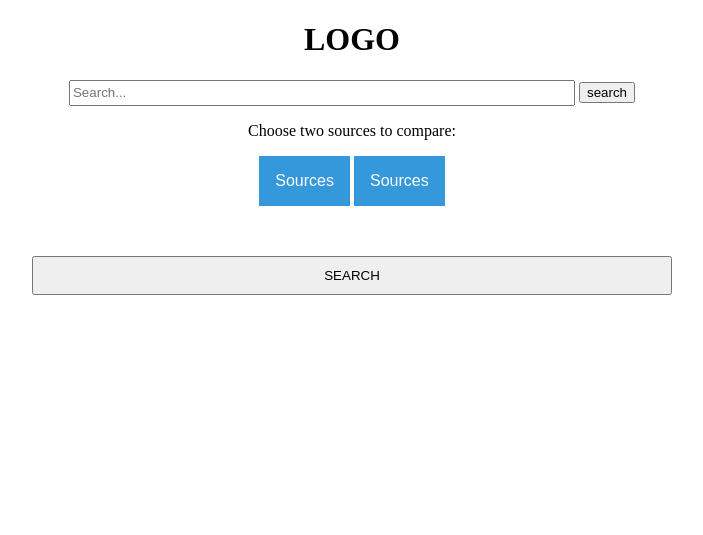
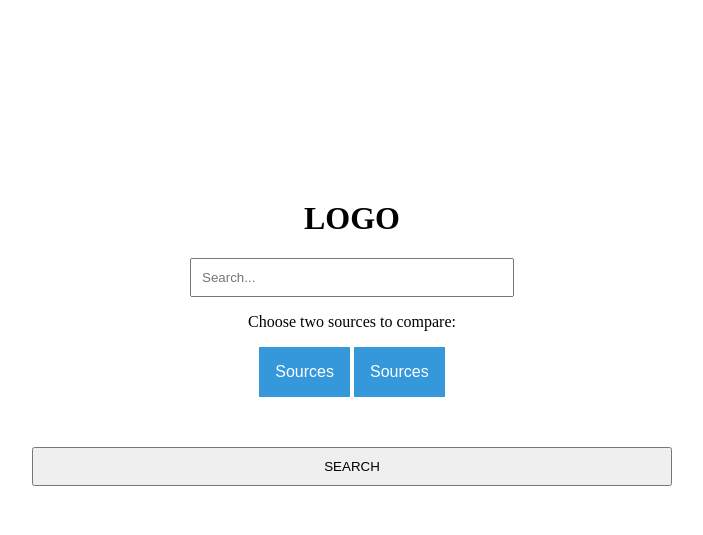
Before and after one commit to savionsample/CSSIFinalProject, a Python web app: template templates/home.html in a window 1280 px wide. Shown: the top 535 px of the page, without its empty margins (288-991 px from the left). Run offline with Jinja, Linux system fonts and the light colour scheme; the template is opened without the code that fills it, so the values that code supplies are empty.

Commit message:
minor updates

```diff
--- a/CSS/home.css
+++ b/CSS/home.css
@@ -11,43 +11,12 @@ body, html {
   overflow: hidden;
 }
 
-body {
-  height: 100%;
-  margin-bottom: 0;
+input {
+  padding: 10px;
+  width: 300px;
 }
 
-/* input {
-  margin: auto;
-  padding: 6px;
-  font-size: 16px;
-} */
-
-
-
-
-input[type="text"] {
-    width: 400px;
-    height: 20px;
-    padding-right: 100px;
-    /* border: none; */
-}
-
-input[type="submit"] {
-    margin-left: -50px;
-    height: 25px;
-    width: 50px;
-    background: blue;
-    color: white;
-    border: 0;
-}
-
-.content {
-  display: flex;
-  flex-direction: row;
-  height: 100%;
-}
-
-#q{
+#q {
   align-self: center;
   margin: 50px;
   padding: 15px;
@@ -57,7 +26,7 @@ input[type="submit"] {
 
 }
 
-#search{
+#search {
   align-self: center;
   margin: 50px;
   padding: 10px;
@@ -65,6 +34,7 @@ input[type="submit"] {
   width: 50%;
   overflow: hidden;
 }
+
 .dropbtn {
     background-color: #3498DB;
     color: white;
@@ -100,9 +70,13 @@ input[type="submit"] {
     display: block;
 }
 
-.dropdown a:hover {background-color: #ddd;}
+.dropdown a:hover {
+  background-color: #ddd;
+}
 
-.show {display: block;}
+.show {
+  display: block;
+}
 
 #myDropdown1{
   float: left;
@@ -112,3 +86,7 @@ input[type="submit"] {
 #myDropdown2{
   float: right;
 }
+
+.content {
+  margin-top: 200px;
+}
--- a/templates/home.html
+++ b/templates/home.html
@@ -2,31 +2,20 @@
 <html>
 <title>Home</title>
 
-
-
 <head>
   <link href="../CSS/home.css" rel="stylesheet">
-
-
 </head>
 
 <body>
-
-
-  <div class="navbar">
+  <div class="content">
 
     <center>
       <h1 class="icon">LOGO</h1>
       <form action="/results" method="post">
         <input name="search_term" type="text" placeholder="Search...">
-        <button>search</button>
-      </form>
 
         <center>
-
-
           <p>Choose two sources to compare:</p>
-
           <div class="dropdown">
           <button onclick="myFunction()" class="dropbtn">Sources</button>
             <div id="myDropdown1" class="dropdown-content">
@@ -43,17 +32,13 @@
           </div>
         </center>
 
-
-        <button id='search' type="Search">SEARCH</button>
-
-
+        <button id="search" type="Search">SEARCH</button>
+      </form>
     </center>
 
 
   </div>
+</body>
 
-
-</body>
 <script src=../Javascript/home.js></script>
-
 </html>
```
Also changed, not shown: CSS/results.css (+12 -0 lines), main.py (+4 -13 lines), templates/results.html (+3 -23 lines). Lines whose indentation alone changed are shown as unchanged.
